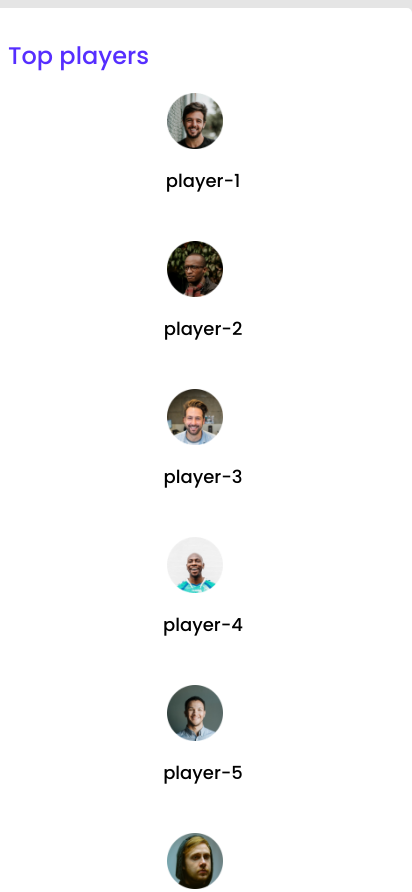
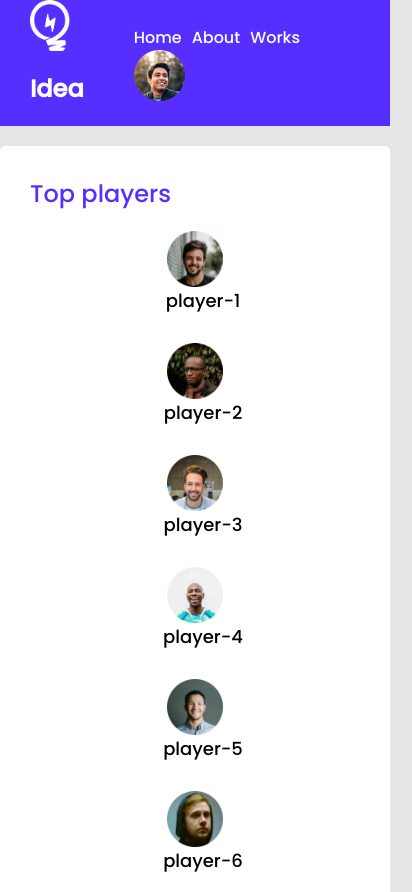
Before and after one commit to RaselHaulader/leader-board-css3, a plain HTML site: page index.html in a window 390 px wide. Shown: the top 892 px of the page, 412 px wide, since content can reach past the window. Drawn offline with Linux system fonts and the light colour scheme.

Commit message:
done leader board

```diff
--- a/index.html
+++ b/index.html
@@ -14,7 +14,18 @@
 <body>
     <!-- header start -->
     <header>
-
+            <nav>
+               <div class="logo">
+                <img src="images/icons/logo.png" alt="">
+                <h2>Idea</h2>
+               </div>
+                <div class="link">
+                    <a href="">Home</a>
+                    <a href="">About</a>
+                    <a href="">Works</a>
+                    <img src="images/icons/profile.png" alt="">
+                </div>
+            </nav>
     </header>
     <!-- header end  -->
     <main>
@@ -55,7 +66,7 @@
                <h2 class="container-title">Top blogs</h2>
               <div class="blogs">
                 <article class="blog">
-                    <div><img src="images/blogs/blog-1.png" alt=""></div>
+                   <img src="images/blogs/blog-1.png" alt="">
                     <div class="blog-info">
                         <h3>13 of My Favorite
                          UI/UX Goodies</h3>
@@ -63,7 +74,7 @@
                     </div>
                 </article>
                 <article class="blog">
-                    <div><img src="images/blogs/blog-2.png" alt=""></div>
+                    <img src="images/blogs/blog-2.png" alt="">
                     <div class="blog-info">
                         <h3>13 of My Favorite
                          UI/UX Goodies</h3>
@@ -71,7 +82,7 @@
                     </div>
                 </article>
                 <article class="blog">
-                    <div><img src="images/blogs/blog-3.png" alt=""></div>
+                   <img src="images/blogs/blog-3.png" alt="">
                     <div class="blog-info">
                         <h3>13 of My Favorite
                          UI/UX Goodies</h3>
@@ -89,8 +100,9 @@
               </div>
            </div>
         </section>
+        <!-- top player top blogs section end -->
 
-        <!-- latest-courses  -->
+        <!-- latest-courses start  -->
 
         <section class="container">
             <h2 class="container-title">Lates Course</h2>
@@ -158,7 +170,8 @@
             </div>
         </section>
 
-         <!-- top player top blogs section end -->
+         <!-- latest-courses start  -->
+
     </main>
 </body>
 </html>
--- a/styles/style.css
+++ b/styles/style.css
@@ -6,6 +6,7 @@
 body{
     font-family: 'Poppins', sans-serif;
     background-color: #E5E5E5;
+    margin: 0;
 }
 main{
     display: flex;
@@ -33,6 +34,44 @@ hr{
 h3{
     font-weight: 500;
     font-size: 20px;
+    margin: 0;
+}
+
+/* header section styles  */
+header{
+    background: #562EFF;
+    display: flex;
+    justify-content: center;
+    margin-bottom: 20px;
+}
+nav{
+
+    width: 870px;
+    display: flex;
+    justify-content: space-between;
+    align-items: center;
+    color: white;
+    padding: 0 30px;
+
+
+}
+.logo{
+    display: flex;
+    align-items: center;
+}
+.logo img{
+    width: 40.42px;
+    height: 51px;
+    margin-right: 10px;
+}
+.link{
+    display: flex;
+    align-items: center;
+}
+.link a{
+    color: white;
+    text-decoration: none;
+    margin-right: 10px;
 }
 /* top players style  */
 
@@ -145,7 +184,8 @@ h3{
 
   @media only screen and (max-width: 688px) {
     .container{
-        width: 100%;
+        box-sizing: border-box;
+        width:100%;
 
     }
     .top-players, .blogs, .courses{
@@ -157,16 +197,34 @@ h3{
         align-items: center;
 
 
+
     }
     .blog img{
         margin-left: 16px;
+    }
+    .blog img{
+        width: 94%;
+
+
+    }
+    .link{
+        display: flex;
+        flex-wrap: wrap;
+        align-items: center;
+    }
+    .logo{
+        display: flex;
+        flex-wrap: wrap;
+        align-items: center;
     }
 
   }
   @media only screen and (min-width:689px) and (max-width: 992px) {
 
     .container{
-        width: 100%;
+        box-sizing: border-box;
+        width:100%;
+
     }
     .top-players, .blogs, .courses{
         grid-template-columns: repeat(2, 1fr);
@@ -176,6 +234,7 @@ h3{
     }
     .blog img{
         margin-left: 16px;
+
     }
     .course{
         margin-bottom: 20px;
```
